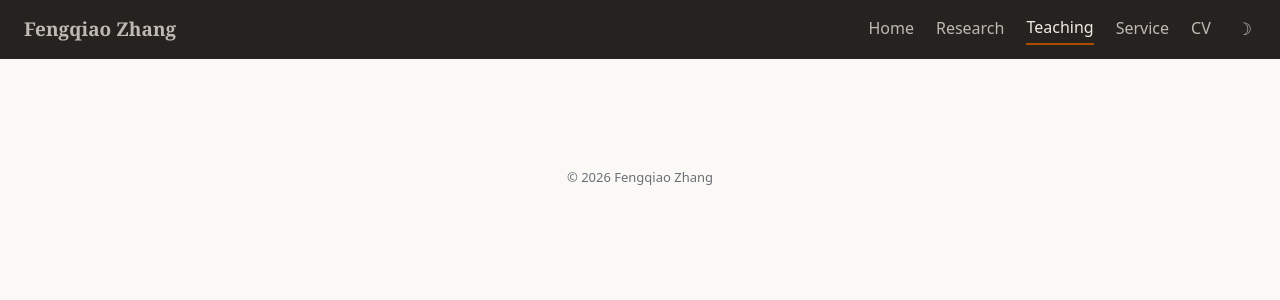
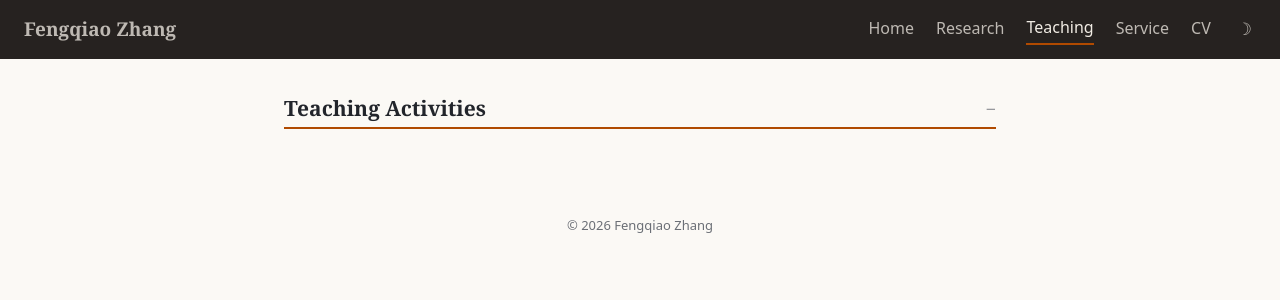
Before and after one commit to Fengqiao-Zhang/Fengqiao-Zhang.github.io, a Jekyll site: the page built from teaching.md, in a window 1280 px wide. Shown: the top 300 px of the page. Built offline with Jekyll 4.4.1, drawn with Linux system fonts in a browser that asks for light colours.

Commit message:
Update teaching.md

```diff
--- a/teaching.md
+++ b/teaching.md
@@ -5,12 +5,12 @@ permalink: /teaching/
 ---
 
 <section class="section" markdown="1">
-
-{% for course in site.teaching %}
-## {{ course.title }}
-*{{ course.type }}, {{ course.venue }}, {{ course.location }} — {{ course.date | date: "%B %Y" }}*
-
-{{ course.content | markdownify }}
-{% endfor %}
-
+  <details class="collapsible" open>
+    <summary>Teaching Activities</summary>
+    <ul class="timeline">
+      {% assign teaching = site.data.teaching %}
+      {% for item in teaching %}
+      <li><span class="when">{{ item.date }}</span><span>{{ item.role }}, {{ item.type }} {{ item.title }}, {{ item.venue }}.</span></li>
+      {% endfor %} </ul>
+  </details>
 </section>
```
